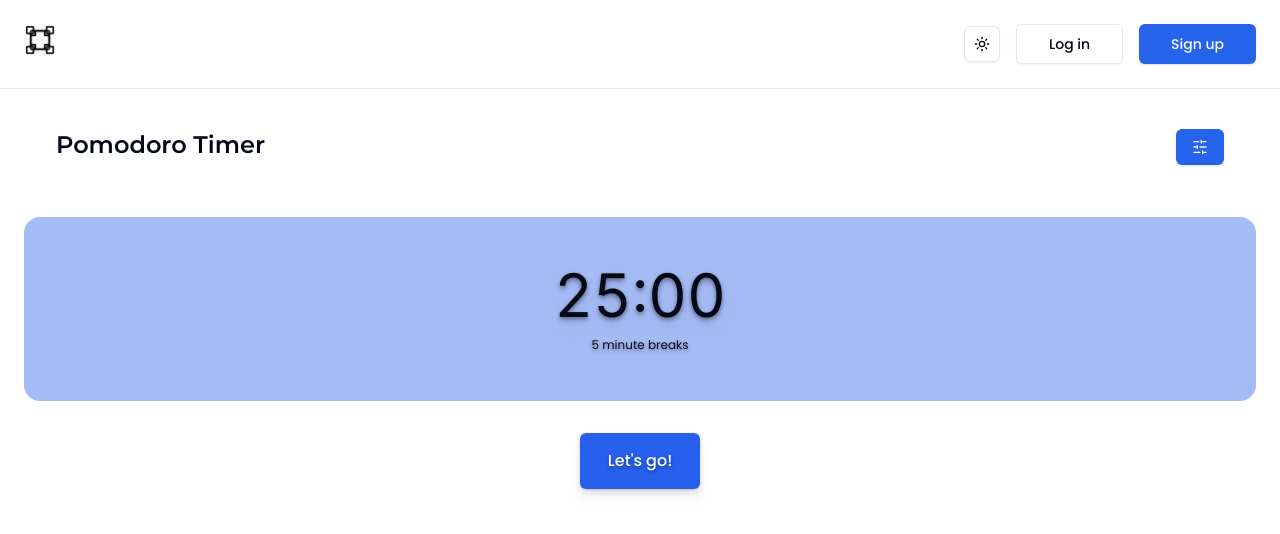
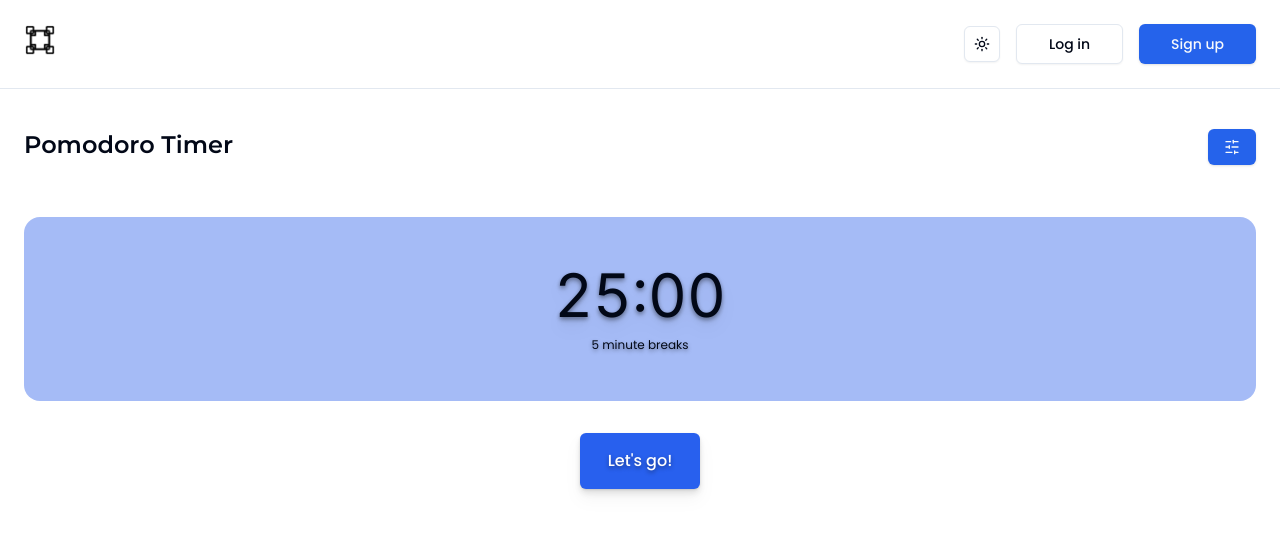
Before and after one commit to Matthew-Seaber/pack, a Next.js app: page /pomodoro in a window 1280 px wide. Shown: the top 534 px of the page. Built offline with nearby package versions, Linux system fonts and the light colour scheme; no server answers.

Commit message:
Fixed Pomodoro page after global main width update

```diff
--- a/app/pomodoro/page.tsx
+++ b/app/pomodoro/page.tsx
@@ -285,7 +285,7 @@ function PomodoroPage() {
 
   return (
     <>
-      <div className="container flex justify-between">
+      <div className="flex justify-between">
         <h2 className="text-2xl font-semibold mb-4">Pomodoro Timer</h2>
         {isDesktop ? (
           <Dialog open={open} onOpenChange={setOpen}>
```
